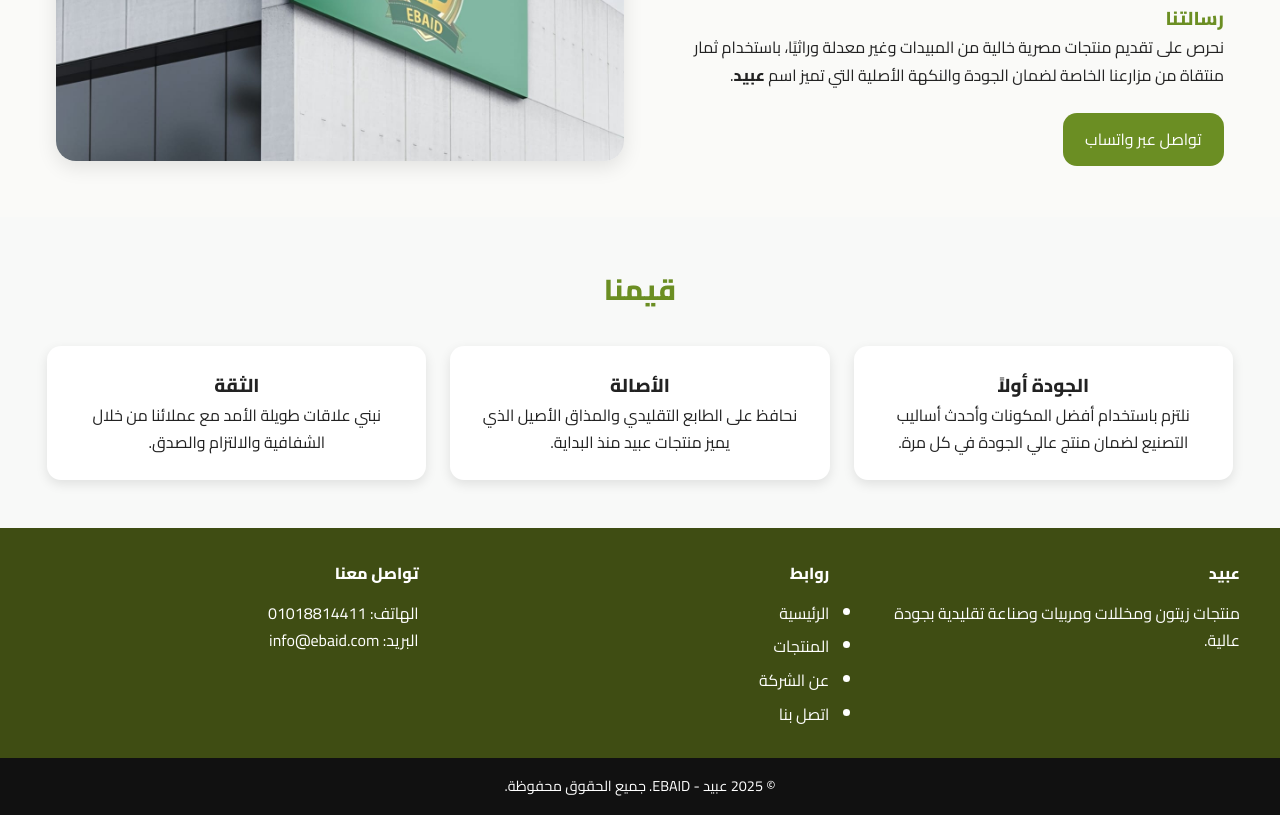
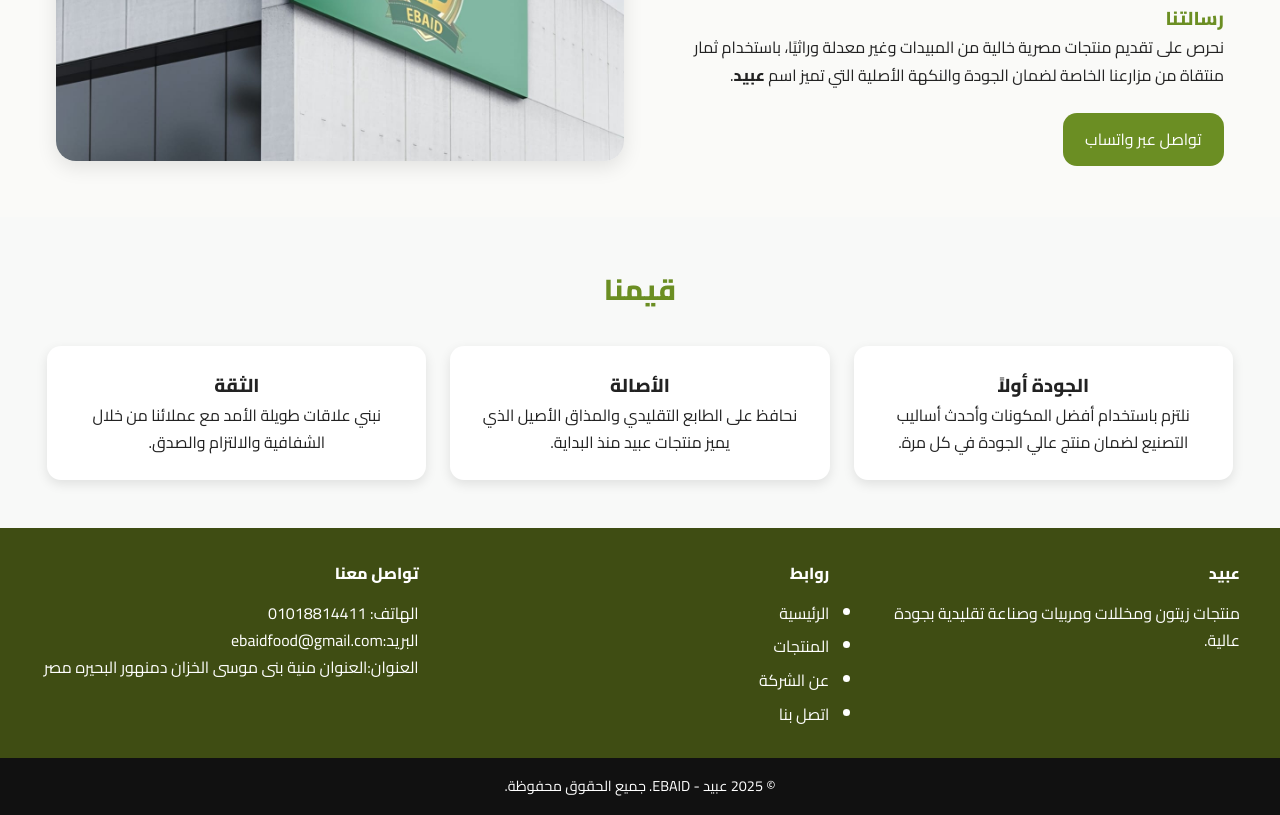
Before and after one commit to elsawy1010/ebaid, a plain HTML site: page about.html in a window 1280 px wide. Shown: the part 560-1375 px from the top of the page. Drawn offline with Linux system fonts and the light colour scheme.

Commit message:
Update about.html

```diff
--- a/about.html
+++ b/about.html
@@ -186,7 +186,8 @@
       <div class="footer-col">
         <h4>تواصل معنا</h4>
         <p>الهاتف: 01018814411</p>
-        <p>البريد: info@ebaid.com</p>
+      <p>البريد:ebaidfood@gmail.com<p>
+      <p>العنوان:العنوان منية بنى موسى الخزان دمنهور البحيره مصر<p>
       </div>
     </div>
     <div class="copyright">
```
